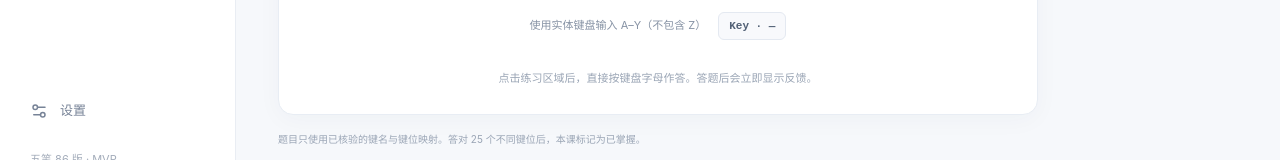
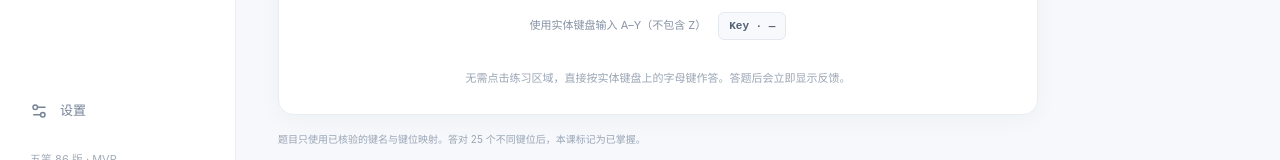
Before and after one commit to zlindeng/wubi-learning, a React (Vite) app: page /practice in a window 1280 px wide. Shown: the part 605-765 px from the top of the page. Built offline with nearby package versions, Linux system fonts and the light colour scheme.

Commit message:
docs: clarify keyboard practice input

```diff
--- a/src/pages/PracticePage.tsx
+++ b/src/pages/PracticePage.tsx
@@ -200,7 +200,7 @@ export function PracticePage() {
         {saveError && <p className="practice-error" role="alert">{saveError}</p>}
 
         {answerState === null ? (
-          <p className="practice-instruction">点击练习区域后，直接按键盘字母作答。答题后会立即显示反馈。</p>
+          <p className="practice-instruction">无需点击练习区域，直接按实体键盘上的字母键作答。答题后会立即显示反馈。</p>
         ) : (
           <button className="primary-action practice-next" disabled={isSaving} onClick={nextQuestion} type="button">
             {isSaving ? "正在保存…" : "下一题"}
```
